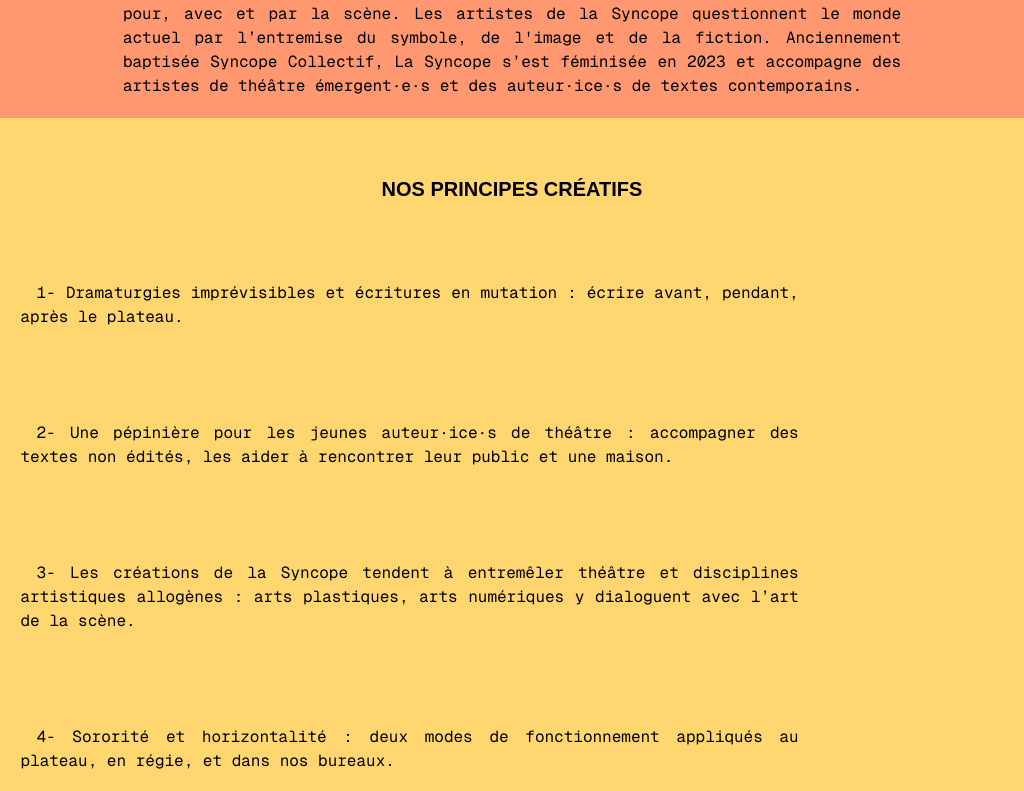
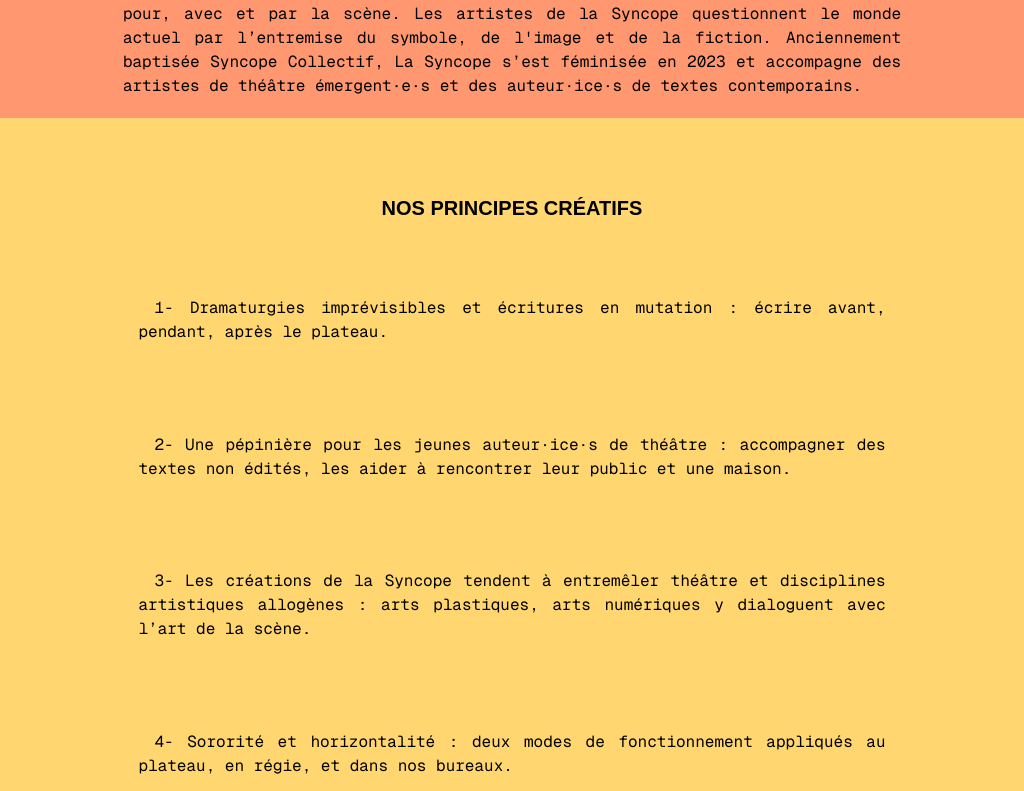
Before and after one commit to Louissnsn/LaSyncopeV2, a Next.js app: page / in a window 1024 px wide. Shown: the part 749-1540 px from the top of the page. Built offline with nearby package versions, Linux system fonts and the light colour scheme; a web font is replaced by a local one.

Commit message:
more style

```diff
--- a/app/styles/Cquoi.module.css
+++ b/app/styles/Cquoi.module.css
@@ -106,14 +106,18 @@
     width: 80%;
   }
   .rightContainer {
+    width: 100%;
+    padding: 2%;
+  }
+
+  .textRight {
+    height: auto;
     display: flex;
     flex-direction: column;
     justify-content: center;
     align-items: center;
   }
-  .textinRight {
-    width: 80%;
-  }
+
   .textLeft {
     display: flex;
     flex-direction: column;
```
